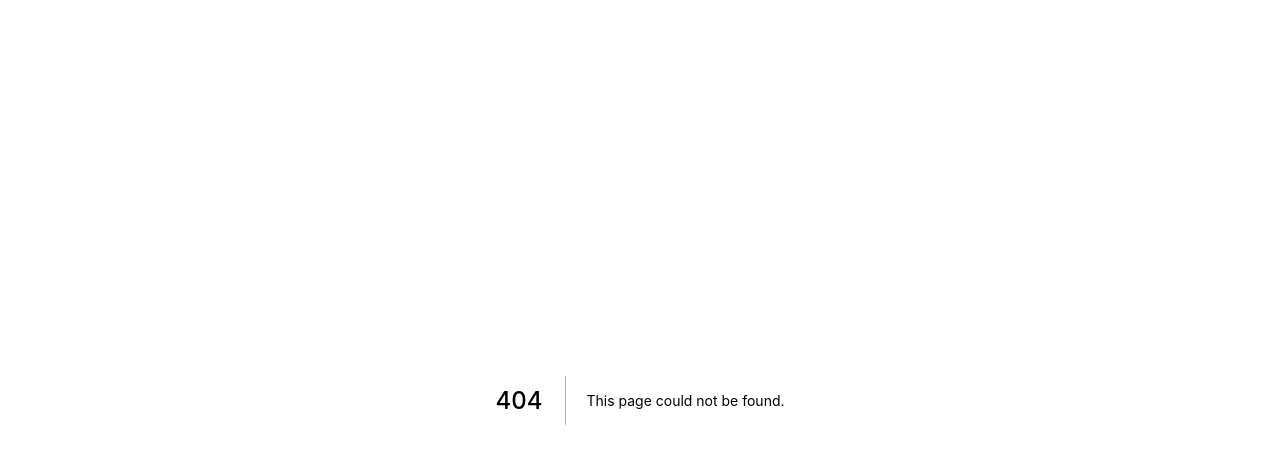
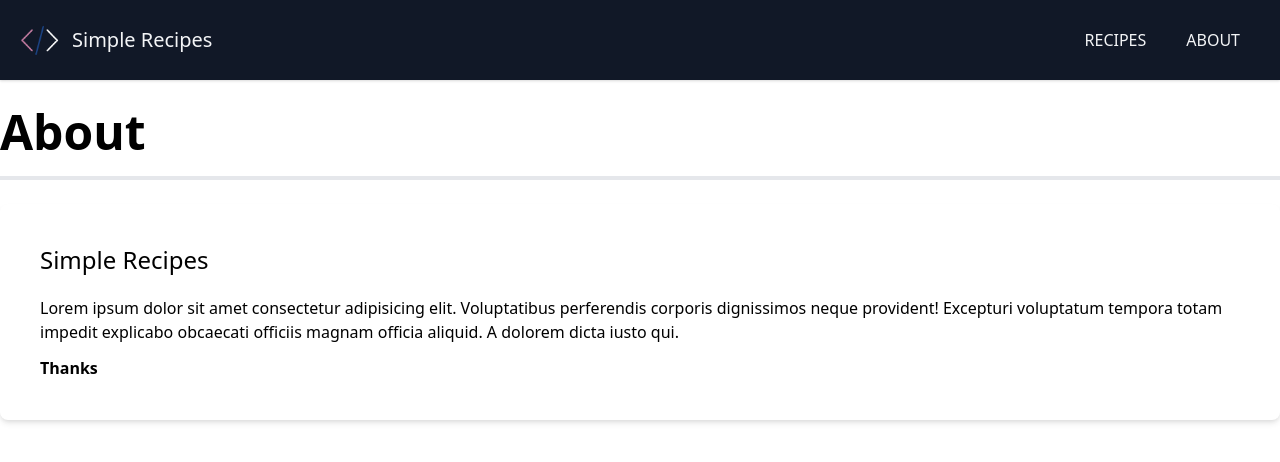
Before and after one commit to jpottruff/simple-recipes, a Next.js app: page /about in a window 1280 px wide. Before the commit this address had no page. Shown: the top 462 px of the page. Built offline with nearby package versions, Linux system fonts and the light colour scheme.

Commit message:
add about

```diff
--- a/components/Header.js
+++ b/components/Header.js
@@ -8,7 +8,7 @@ export default function Header() {
         <Link href="/">
           <a className="flex md:w-1/5 title title-font font-medium items-center md:justify-start mb-4 md:mb-0">
             <Image src="/images/logo.png" width={40} height={40} alt="logo" />
-            <span class="ml-3 text-xl">Simple Recipes</span>
+            <span className="ml-3 text-xl">Simple Recipes</span>
           </a>
         </Link>
         <nav className="flex flex-wrap md:w-4/5 items-center justify-end text-base md:ml-auto">
--- /dev/null
+++ b/pages/about.js
@@ -0,0 +1,23 @@
+import Layout from '../components/Layout';
+
+export default function about() {
+  return (
+    <Layout title="About">
+      <h1 className="text-5xl border-b-4 pb-5 font-bold">About</h1>
+      <div className="bg-white shadow-md rounded-lg px-10 py-10 mt-6">
+        <h3 className="text-2xl mb-5">Simple Recipes</h3>
+
+        <p className="mb-3">
+          Lorem ipsum dolor sit amet consectetur adipisicing elit. Voluptatibus
+          perferendis corporis dignissimos neque provident! Excepturi voluptatum
+          tempora totam impedit explicabo obcaecati officiis magnam officia
+          aliquid. A dolorem dicta iusto qui.
+        </p>
+
+        <p>
+          <span className="font-bold">Thanks</span>
+        </p>
+      </div>
+    </Layout>
+  );
+}
```
